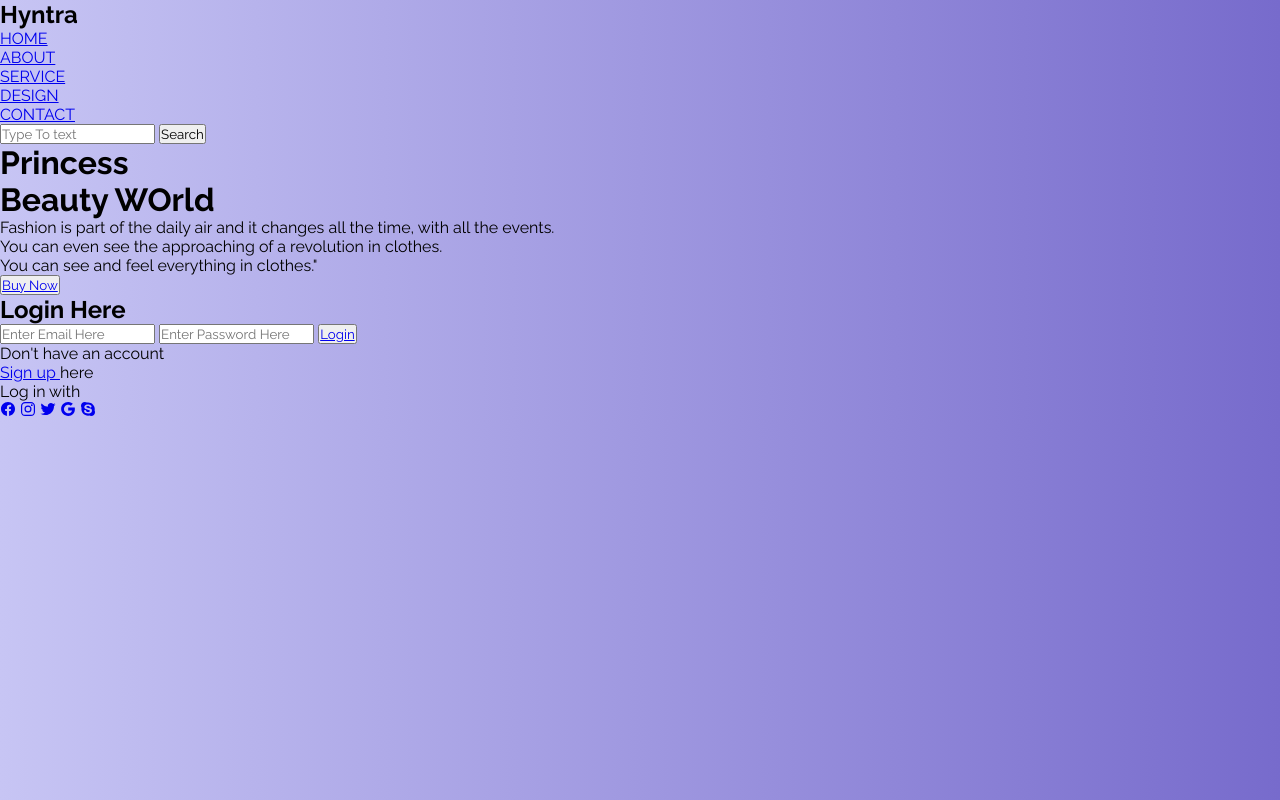
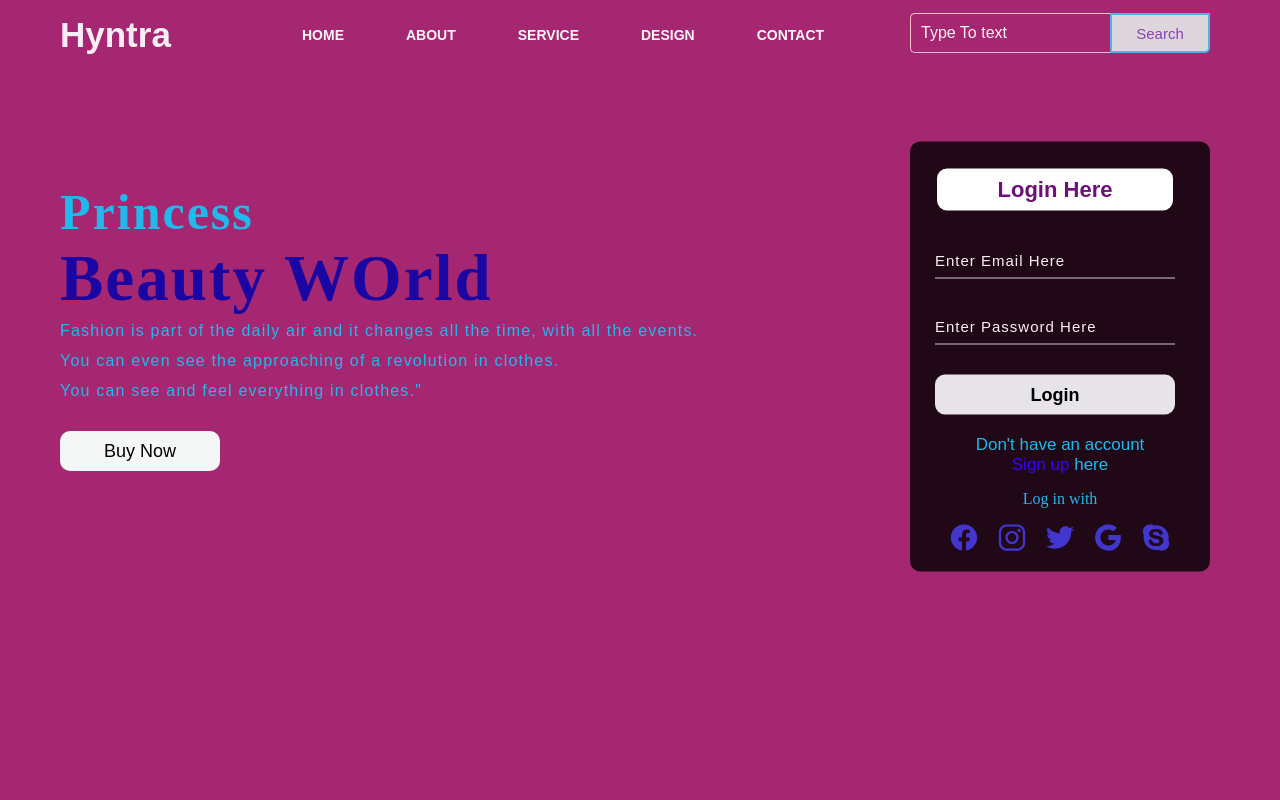
Before and after one commit to harinimayilraj2401/Octanet_March, a plain HTML site: page index.html in a window 1280 px wide. Drawn offline with nearby package versions, Linux system fonts and the light colour scheme.

Commit message:
Style.css

```diff
--- a/Style.css
+++ b/Style.css
@@ -1,178 +1,266 @@
-@import url('https://fonts.googleapis.com/css?family=Raleway:400,700');
-
-* {
-	box-sizing: border-box;
-	margin: 0;
-	padding: 0;
-	font-family: Raleway, sans-serif;
+*{
+    margin: 0;
+    padding: 0;
 }
 
-body {
-	background: linear-gradient(90deg, #C7C5F4, #776BCC);
+.main{
+    width: 100%;
+    background: linear-gradient(#a52771 100%, rgb(255, 0, 140) 30%, rgb(162, 125, 151) 65%);
+
+    background-position: center;
+    background-size: cover;
+    height: 100vh;
 }
 
-.container {
-	display: flex;
-	align-items: center;
-	justify-content: center;
-	min-height: 100vh;
+.navbar{
+    width: 1200px;
+    height: 75px;
+    margin: auto;
 }
 
-.screen {
-	background: linear-gradient(90deg, #5D54A4, #7C78B8);
-	position: relative;
-	height: 600px;
-	width: 360px;
-	box-shadow: 0px 0px 24px #5C5696;
+.icon{
+    width: 200px;
+    float: left;
+    height: 70px;
 }
 
-.screen__content {
-	z-index: 1;
-	position: relative;
-	height: 100%;
+.logo{
+    color: #f6edf5;
+    font-size: 35px;
+    font-family: Arial;
+    padding-left: 20px;
+    float: left;
+    padding-top: 10px;
+    margin-top: 5px
 }
 
-.screen__background {
-	position: absolute;
-	top: 0;
-	left: 0;
-	right: 0;
-	bottom: 0;
-	z-index: 0;
-	-webkit-clip-path: inset(0 0 0 0);
-	clip-path: inset(0 0 0 0);
+.menu{
+    width: 400px;
+    float: left;
+    height: 70px;
 }
 
-.screen__background__shape {
-	transform: rotate(45deg);
-	position: absolute;
+ul{
+    float: left;
+    display: flex;
+    justify-content: center;
+    align-items: center;
 }
 
-.screen__background__shape1 {
-	height: 520px;
-	width: 520px;
-	background: #FFF;
-	top: -50px;
-	right: 120px;
-	border-radius: 0 72px 0 0;
+ul li{
+    list-style: none;
+    margin-left: 62px;
+    margin-top: 27px;
+    font-size: 14px;
 }
 
-.screen__background__shape2 {
-	height: 220px;
-	width: 220px;
-	background: #6C63AC;
-	top: -172px;
-	right: 0;
-	border-radius: 32px;
+ul li a{
+    text-decoration: none;
+    color: #f6f6f6;
+    font-family: Arial;
+    font-weight: bold;
+    transition: 0.4s ease-in-out;
 }
 
-.screen__background__shape3 {
-	height: 540px;
-	width: 190px;
-	background: linear-gradient(270deg, #5D54A4, #6A679E);
-	top: -24px;
-	right: 0;
-	border-radius: 32px;
+ul li a:hover{
+    color: pink;
 }
 
-.screen__background__shape4 {
-	height: 400px;
-	width: 200px;
-	background: #7E7BB9;
-	top: 420px;
-	right: 50px;
-	border-radius: 60px;
+.search{
+    width: 330px;
+    float: left;
+    margin-left: 270px;
 }
 
-.login {
-	width: 320px;
-	padding: 30px;
-	padding-top: 156px;
+.srch{
+    font-family: 'Times New Roman';
+    width: 200px;
+    height: 40px;
+    background: transparent;
+    border: 1px solid pink;
+    margin-top: 13px;
+    color: #943b70;
+    border-right: none;
+    font-size: 16px;
+    float: left;
+    padding: 10px;
+    border-bottom-left-radius: 5px;
+    border-top-left-radius: 5px;
 }
 
-.login__field {
-	padding: 20px 0px;
-	position: relative;
+.btn{
+    width: 100px;
+    height: 40px;
+    background: hwb(308 84% 13%);
+    border: 2px solid rgb(77, 179, 226);
+    margin-top: 13px;
+    color: hwb(280 25% 31%);
+    font-size: 15px;
+    border-bottom-right-radius: 5px;
+    border-bottom-right-radius: 5px;
+    transition: 0.2s ease;
+    cursor: pointer;
+}
+.btn:hover{
+    color: #282a83;
 }
 
-.login__icon {
-	position: absolute;
-	top: 30px;
-	color: #7875B5;
+.btn:focus{
+    outline: none;
 }
 
-.login__input {
-	border: none;
-	border-bottom: 2px solid #D1D1D4;
-	background: none;
-	padding: 10px;
-	padding-left: 24px;
-	font-weight: 700;
-	width: 75%;
-	transition: .2s;
+.srch:focus{
+    outline: none;
 }
 
-.login__input:active,
-.login__input:focus,
-.login__input:hover {
-	outline: none;
-	border-bottom-color: #6A679E;
+.content{
+    width: 1200px;
+    height: auto;
+    margin: auto;
+    color: hwb(195 13% 8%);
+    position: relative;
 }
 
-.login__submit {
-	background: #fff;
-	font-size: 14px;
-	margin-top: 30px;
-	padding: 16px 20px;
-	border-radius: 26px;
-	border: 1px solid #D4D3E8;
-	text-transform: uppercase;
-	font-weight: 700;
-	display: flex;
-	align-items: center;
-	width: 100%;
-	color: #4C489D;
-	box-shadow: 0px 2px 2px #5C5696;
-	cursor: pointer;
-	transition: .2s;
+.content .par{
+    padding-left: 20px;
+    padding-bottom: 25px;
+    font-family: Arial;
+    letter-spacing: 1.2px;
+    line-height: 30px;
 }
 
-.login__submit:active,
-.login__submit:focus,
-.login__submit:hover {
-	border-color: #6A679E;
-	outline: none;
+.content h1{
+    font-family: 'Times New Roman';
+    font-size: 50px;
+    padding-left: 20px;
+    margin-top: 9%;
+    letter-spacing: 2px;
 }
 
-.button__icon {
-	font-size: 24px;
-	margin-left: auto;
-	color: #7875B5;
+.content .cn{
+    width: 160px;
+    height: 40px;
+    background: hwb(195 96% 3%);
+    border: none;
+    margin-bottom: 10px;
+    margin-left: 20px;
+    font-size: 18px;
+    border-radius: 10px;
+    cursor: pointer;
+    transition: .4s ease;
+
 }
 
-.social-login {
-	position: absolute;
-	height: 140px;
-	width: 160px;
-	text-align: center;
-	bottom: 0px;
-	right: 0px;
-	color: #fff;
+.content .cn a{
+    text-decoration: none;
+    color: #000;
+    transition: .3s ease;
 }
 
-.social-icons {
-	display: flex;
-	align-items: center;
-	justify-content: center;
+.cn:hover{
+    background-color: #a12b68;
 }
 
-.social-login__icon {
-	padding: 20px 10px;
-	color: #fff;
-	text-decoration: none;
-	text-shadow: 0px 0px 8px #7875B5;
+.content span{
+    color: #0401aadc;
+    font-size: 65px
 }
 
-.social-login__icon:hover {
-	transform: scale(1.5);
+.form{
+    width: 250px;
+    height: 380px;
+    background: linear-gradient(to top, rgba(0,0,0,0.8)50%,rgba(0,0,0,0.8)50%);
+    position: absolute;
+    top: -20px;
+    left: 870px;
+    transform: translate(0%,-5%);
+    border-radius: 10px;
+    padding: 25px;
 }
+
+.form h2{
+    width: 220px;
+    font-family: sans-serif;
+    text-align: center;
+    color: #6c0f76;
+    font-size: 22px;
+    background-color: #fff;
+    border-radius: 10px;
+    margin: 2px;
+    padding: 8px;
+}
+
+.form input{
+    width: 240px;
+    height: 35px;
+    background: transparent;
+    border-bottom: 1px solid #cdcad1;
+    border-top: none;
+    border-right: none;
+    border-left: none;
+    color: #fff;
+    font-size: 15px;
+    letter-spacing: 1px;
+    margin-top: 30px;
+    font-family: sans-serif;
+}
+
+.form input:focus{
+    outline: none;
+}
+
+::placeholder{
+    color: hwb(0 95% 2%);
+    font-family: Arial;
+}
+
+.btnn{
+    width: 240px;
+    height: 40px;
+    background: #e6e3e9;
+    border: none;
+    margin-top: 30px;
+    font-size: 18px;
+    border-radius: 10px;
+    cursor: pointer;
+    color: #ffffff;
+    transition: 0.4s ease;
+}
+.btnn:hover{
+    background: hsl(264, 3%, 28%);
+    color: #ff7200;
+}
+.btnn a{
+    text-decoration: none;
+    color: #000;
+    font-weight: bold;
+}
+.form .link{
+    font-family: Arial, Helvetica, sans-serif;
+    font-size: 17px;
+    padding-top: 20px;
+    text-align: center;
+}
+.form .link a{
+    text-decoration: none;
+    color: #3300ff;
+}
+.liw{
+    padding-top: 15px;
+    padding-bottom: 10px;
+    text-align: center;
+}
+.icons a{
+    text-decoration: none;
+    color: #2c358f;
+}
+.icons ion-icon{
+    color: #4236cf;
+    font-size: 30px;
+    padding-left: 14px;
+    padding-top: 5px;
+    transition: 0.3s ease;
+}
+.icons ion-icon:hover{
+    color: #ff00b3;
+}
```
